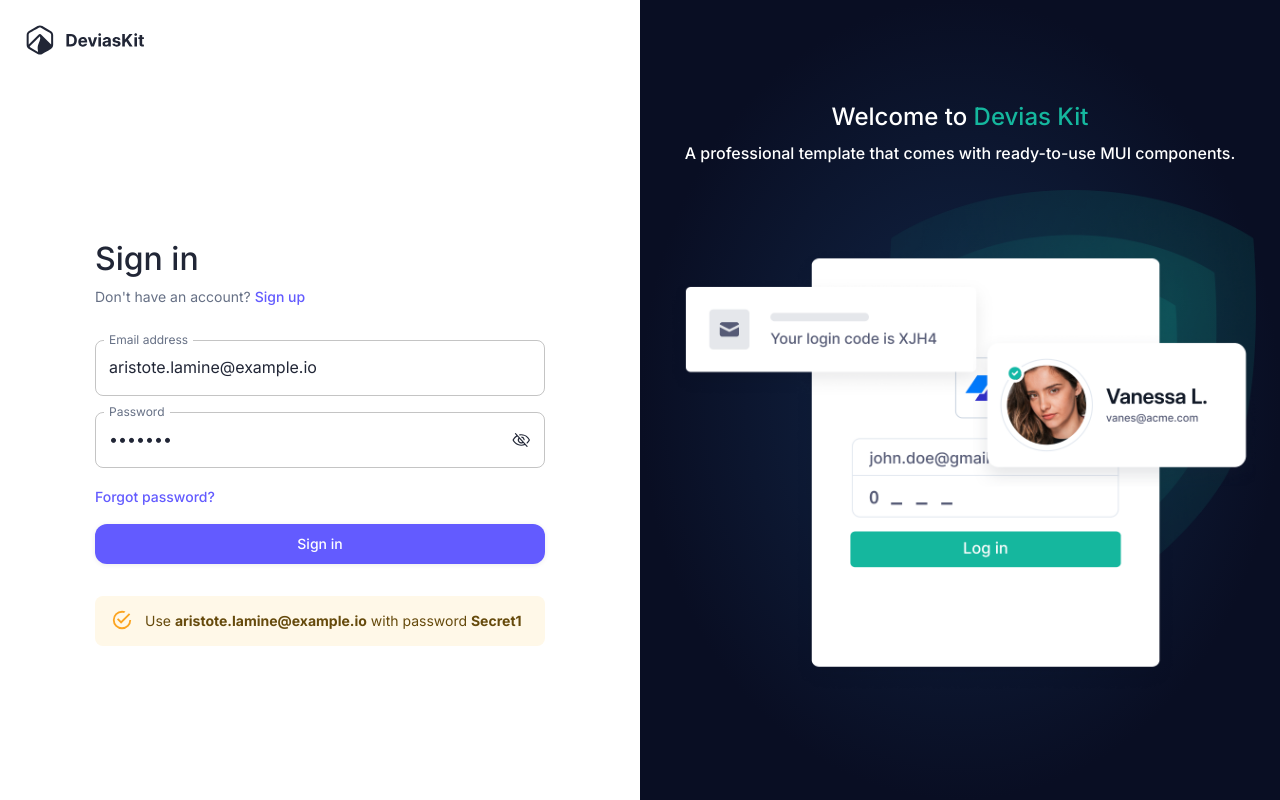
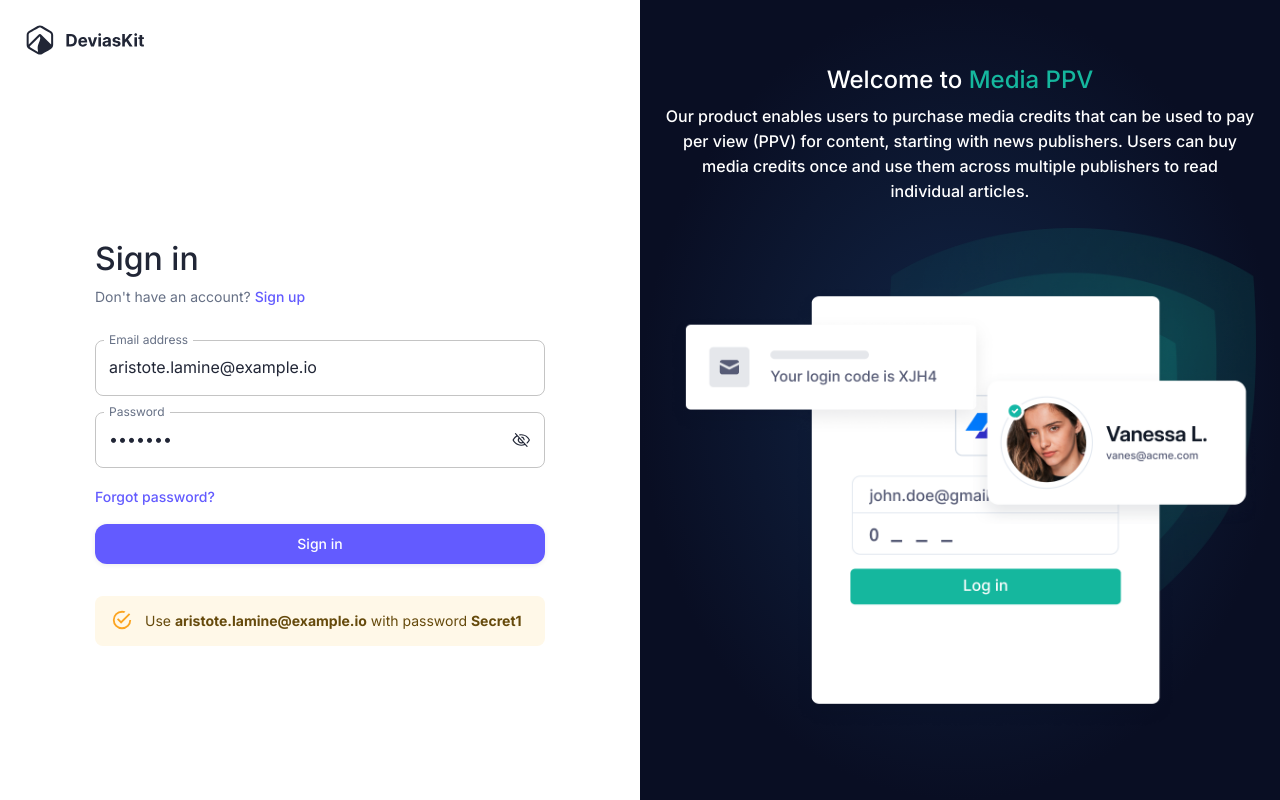
Before and after one commit to Trid-Innovations/mediappv-portal, a Next.js app: page /auth/sign-in in a window 1280 px wide. Built offline with nearby package versions, Linux system fonts and the light colour scheme; no server answers.

Commit message:
Set reusable Layout for authenticated user

```diff
--- a/src/app/dashboard/account/page.tsx
+++ b/src/app/account/page.tsx
@@ -4,6 +4,7 @@
 import Grid from '@mui/material/Unstable_Grid2';
 
 import { config } from '@/config';
+import AuthenicatedLayout from '@/components/core/layout';
 import { AccountDetailsForm } from '@/components/dashboard/account/account-details-form';
 import { AccountInfo } from '@/components/dashboard/account/account-info';
 
@@ -11,6 +12,7 @@
 
 export default function Page(): React.JSX.Element {
   return (
+    <AuthenicatedLayout>
       <Stack spacing={3}>
         <Grid container spacing={3}>
           <Grid lg={4} md={6} xs={12}>
@@ -21,5 +23,6 @@
           </Grid>
         </Grid>
       </Stack>
+    </AuthenicatedLayout>
   );
 }
--- a/src/app/dashboard/page.tsx
+++ b/src/app/dashboard/page.tsx
@@ -2,16 +2,17 @@
 import type { Metadata } from 'next';
 import Grid from '@mui/material/Unstable_Grid2';
 import { CurrencyDollar as CurrencyDollarIcon } from '@phosphor-icons/react/dist/ssr/CurrencyDollar';
-import { ListBullets as ListBulletsIcon } from '@phosphor-icons/react/dist/ssr/ListBullets';
 import { Receipt as ReceiptIcon } from '@phosphor-icons/react/dist/ssr/Receipt';
 
 import { config } from '@/config';
+import AuthenicatedLayout from '@/components/core/layout';
 import { CreditCard } from '@/components/dashboard/overview/credit-card';
 
 export const metadata = { title: `Overview | ${config.site.name}` } satisfies Metadata;
 
 export default function Page(): React.JSX.Element {
   return (
+    <AuthenicatedLayout>
       <Grid container spacing={3}>
         <Grid lg={3} sm={6} xs={12}>
           <CreditCard
@@ -19,7 +20,7 @@
             value="2k"
             title="Credit Available"
             iconColor="var(--mui-palette-primary-main)"
-          icon={<ListBulletsIcon fontSize="var(--icon-fontSize-lg)" />}
+            icon={<CurrencyDollarIcon fontSize="var(--icon-fontSize-lg)" />}
           />
         </Grid>
         <Grid lg={3} sm={6} xs={12}>
@@ -50,5 +51,6 @@
           />
         </Grid>
       </Grid>
+    </AuthenicatedLayout>
   );
 }
--- a/src/components/auth/layout.tsx
+++ b/src/components/auth/layout.tsx
@@ -46,11 +46,11 @@
             <Typography color="inherit" sx={{ fontSize: '24px', lineHeight: '32px', textAlign: 'center' }} variant="h1">
               Welcome to{' '}
               <Box component="span" sx={{ color: '#15b79e' }}>
-                Devias Kit
+                Media PPV
               </Box>
             </Typography>
             <Typography align="center" variant="subtitle1">
-              A professional template that comes with ready-to-use MUI components.
+              Our product enables users to purchase media credits that can be used to pay per view (PPV) for content, starting with news publishers. Users can buy media credits once and use them across multiple publishers to read individual articles.
             </Typography>
           </Stack>
           <Box sx={{ display: 'flex', justifyContent: 'center' }}>
--- a/src/app/dashboard/layout.tsx
+++ b/src/components/core/layout.tsx
@@ -11,7 +11,7 @@
   children: React.ReactNode;
 }
 
-export default function Layout({ children }: LayoutProps): React.JSX.Element {
+export default function AuthenicatedLayout({ children }: LayoutProps): React.JSX.Element {
   return (
     <AuthGuard>
       <GlobalStyles
--- a/src/config.ts
+++ b/src/config.ts
@@ -7,6 +7,6 @@
 }
 
 export const config: Config = {
-  site: { name: 'Devias Kit', description: '', themeColor: '#090a0b', url: getSiteURL() },
+  site: { name: 'Media PPV', description: '', themeColor: '#090a0b', url: getSiteURL() },
   logLevel: (process.env.NEXT_PUBLIC_LOG_LEVEL as keyof typeof LogLevel) ?? LogLevel.ALL,
 };
--- a/src/lib/auth/client.ts
+++ b/src/lib/auth/client.ts
@@ -1,11 +1,7 @@
 'use client';
-
-// import { cookies } from 'next/headers'
 import Cookies from 'js-cookie';
 
 import type { User } from '@/types/user';
-
-// import { useCookie } from './cookie';
 
 function generateToken(): string {
   const arr = new Uint8Array(12);
```
Also changed, not shown: src/app/history/page.tsx (renamed from src/app/dashboard/history/page.tsx, +7 -4 lines), src/app/settings/page.tsx (renamed from src/app/dashboard/settings/page.tsx, +7 -1 lines), src/components/dashboard/layout/nav-icons.tsx (+2 -5 lines). Lines whose indentation alone changed are shown as unchanged.
